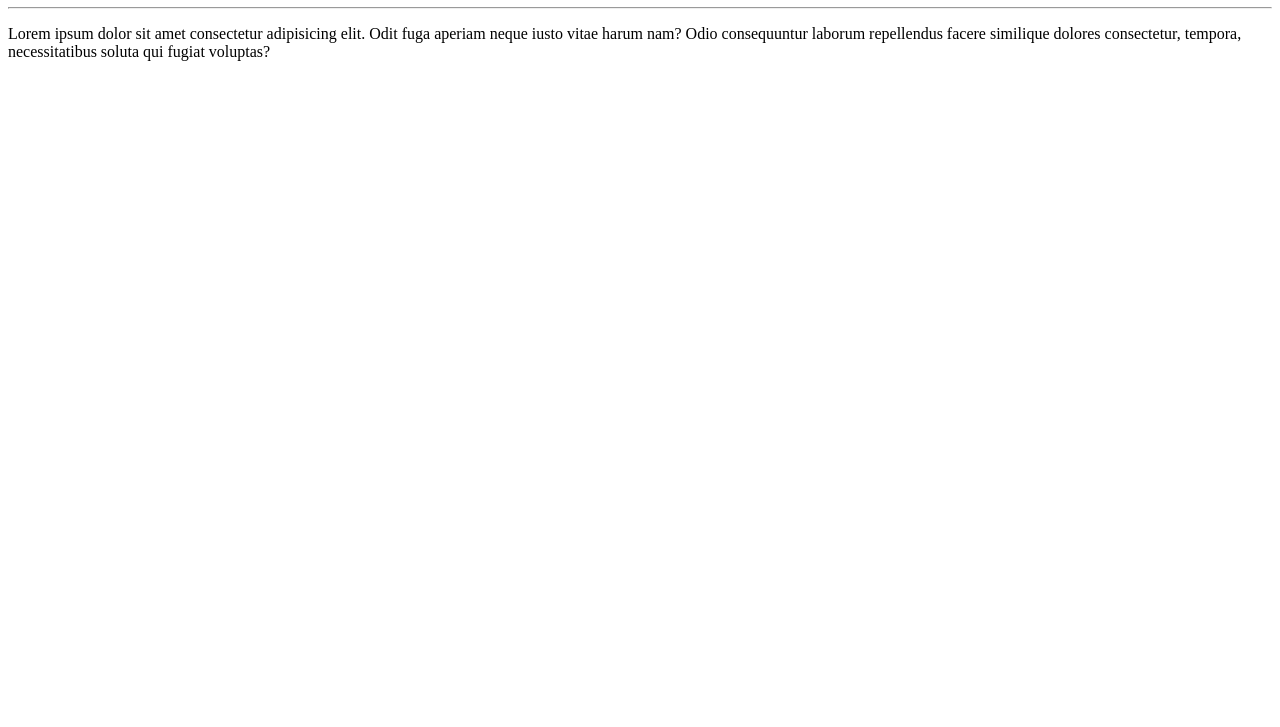
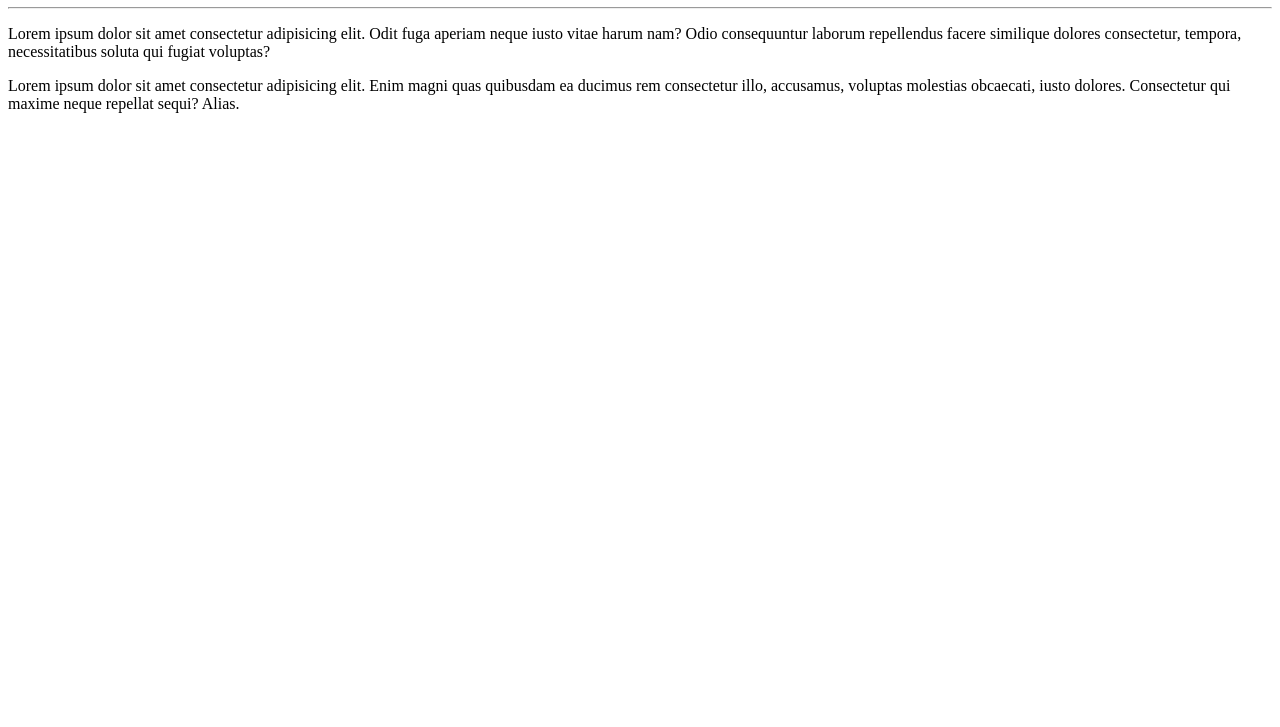
Before and after one commit to jvcastr/Ola-Mundo, a plain HTML site: page site exemplo/index.html in a window 1280 px wide. Shown: the part 73-800 px from the top of the page. Drawn offline with Linux system fonts and the light colour scheme.

Commit message:
adicionei um paragrafo

```diff
--- a/site exemplo/index.html
+++ b/site exemplo/index.html
@@ -10,5 +10,6 @@
     <h1>Olá, Mundo</h1>
     <hr>
     <p>Lorem ipsum dolor sit amet consectetur adipisicing elit. Odit fuga aperiam neque iusto vitae harum nam? Odio consequuntur laborum repellendus facere similique dolores consectetur, tempora, necessitatibus soluta qui fugiat voluptas?</p>
+    <p>Lorem ipsum dolor sit amet consectetur adipisicing elit. Enim magni quas quibusdam ea ducimus rem consectetur illo, accusamus, voluptas molestias obcaecati, iusto dolores. Consectetur qui maxime neque repellat sequi? Alias.</p>
 </body>
 </html>
```
